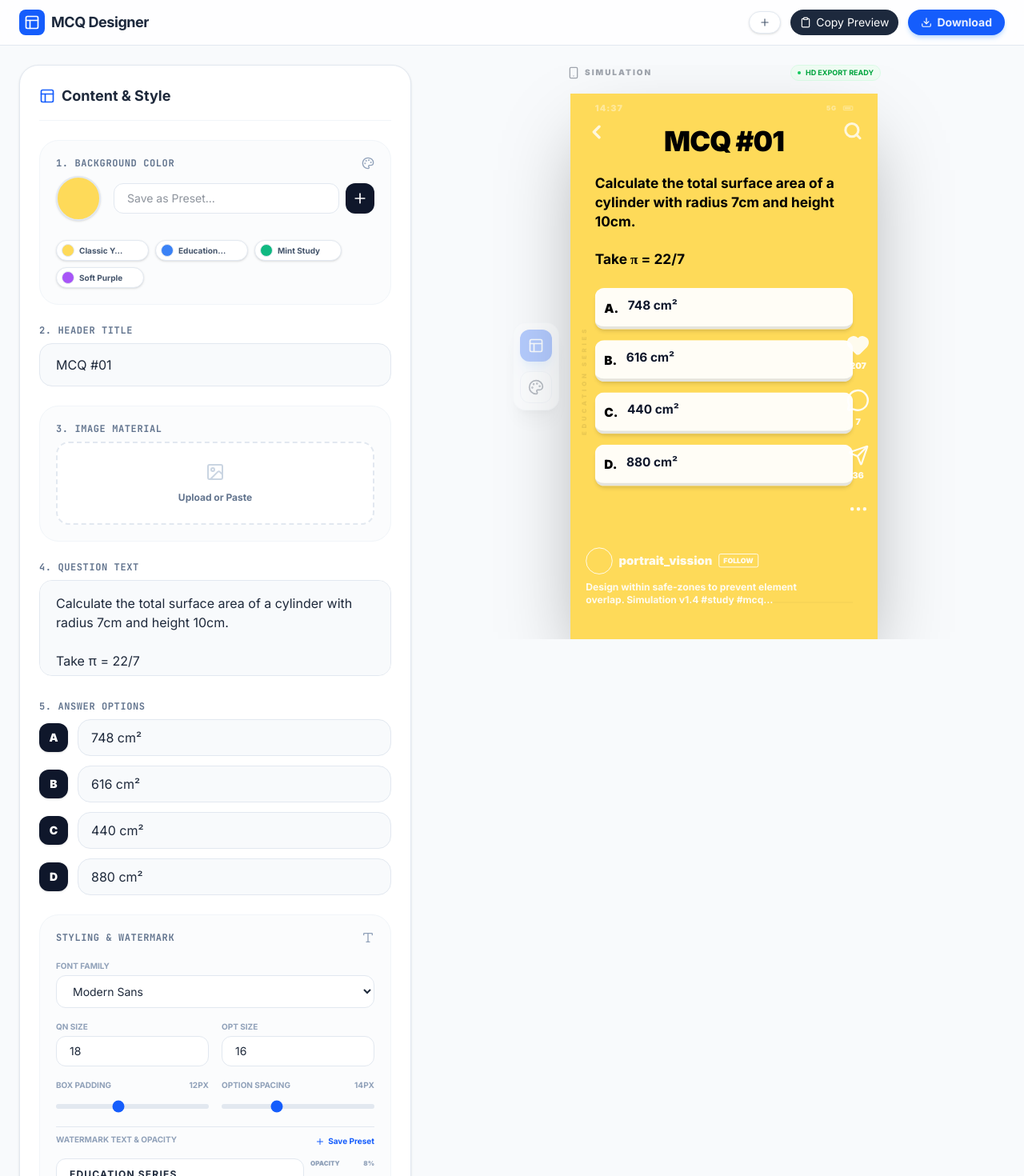
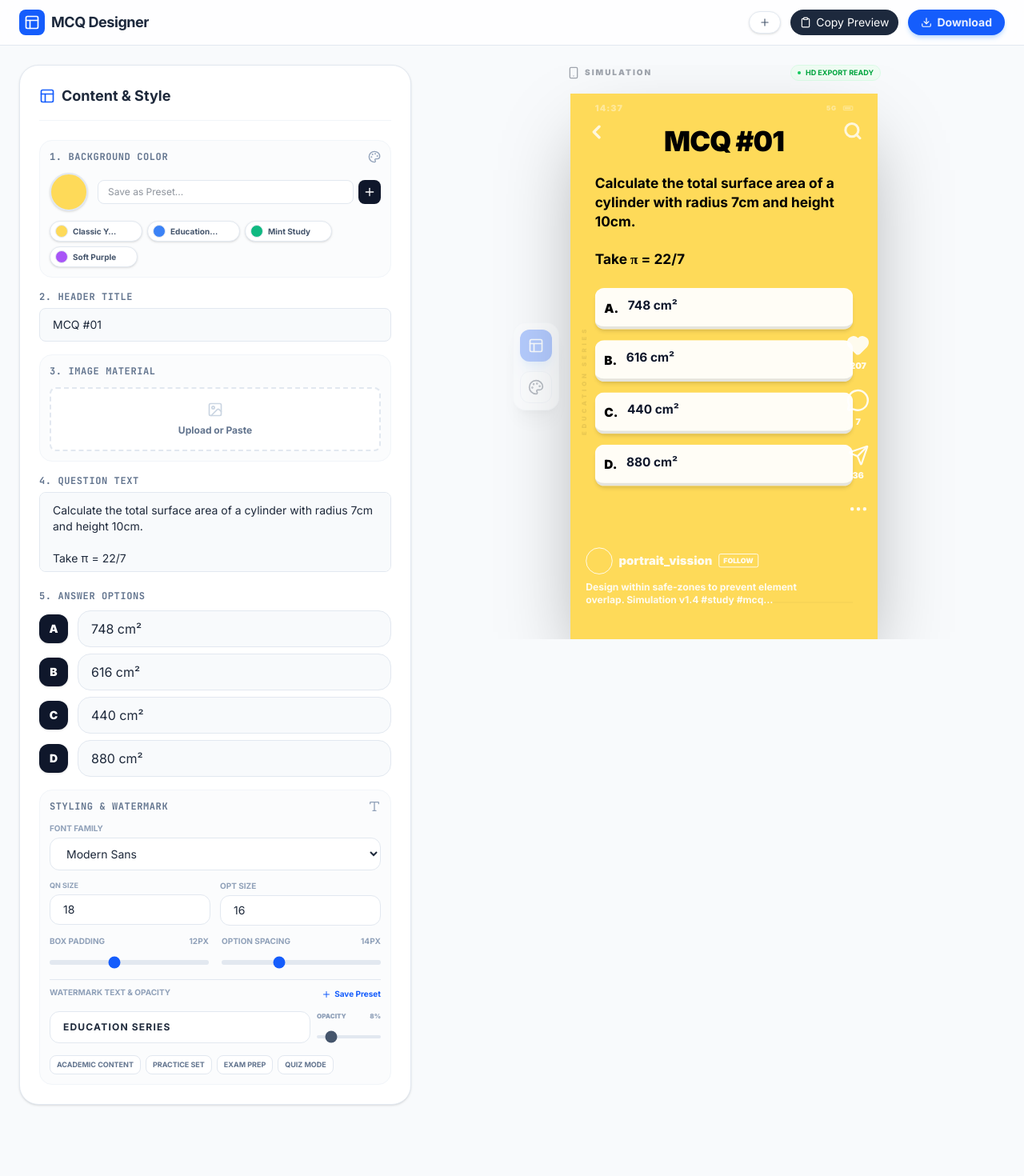
Before and after one commit to LongJumpingWolf/CorpusMedicus, a React (Vite) app: page / in a window 1280 px wide. Shown: the top 1470 px of the page at 80% size. Built offline with nearby package versions, Linux system fonts and the light colour scheme.

Commit message:
style: reduce padding in tools panel for compact look
Reduce section spacing, container padding, border radius, and input gaps.

```diff
--- a/src/App.tsx
+++ b/src/App.tsx
@@ -310,18 +310,18 @@ export default function App() {
                 <h2 className="text-lg font-bold">Content & Style</h2>
               </div>
 
-              <div className="space-y-6">
+              <div className="space-y-4">
 
                 {/* 1. Color Palette (NEW TOP POSITION) */}
-                <div className="bg-slate-50/50 p-5 rounded-3xl border border-slate-100 space-y-4">
-                  <div className="flex items-center justify-between mb-2">
+                <div className="bg-slate-50/50 p-3 rounded-2xl border border-slate-100 space-y-3">
+                  <div className="flex items-center justify-between">
                     <span className="text-xs font-bold uppercase text-slate-500 tracking-wider font-mono">1. Background Color</span>
                     <Palette className="w-4 h-4 text-slate-400" />
                   </div>
 
-                  <div className="flex gap-4 items-center">
+                  <div className="flex gap-3 items-center">
                     <div
-                      className="w-14 h-14 rounded-full border-2 border-slate-200 shadow-sm relative overflow-hidden shrink-0 group hover:border-blue-500 hover:scale-105 transition-all cursor-pointer"
+                      className="w-12 h-12 rounded-full border-2 border-slate-200 shadow-sm relative overflow-hidden shrink-0 group hover:border-blue-500 hover:scale-105 transition-all cursor-pointer"
                       style={{ backgroundColor: data.backgroundColor }}
                     >
                       <input
@@ -331,24 +331,24 @@ export default function App() {
                         className="absolute inset-[-10px] w-[calc(100%+20px)] h-[calc(100%+20px)] cursor-pointer opacity-0"
                       />
                     </div>
-                    <div className="flex-1 flex gap-2">
+                    <div className="flex-1 flex gap-1.5">
                       <input
                         type="text"
                         value={newPresetName}
                         onChange={(e) => setNewPresetName(e.target.value)}
-                        className="flex-1 bg-white border border-slate-200 rounded-xl px-4 py-2 text-sm"
+                        className="flex-1 bg-white border border-slate-200 rounded-lg px-3 py-1.5 text-xs"
                         placeholder="Save as Preset..."
                       />
                       <button
                         onClick={savePreset}
-                        className="bg-slate-900 text-white p-2 rounded-xl hover:bg-slate-800"
+                        className="bg-slate-900 text-white p-1.5 rounded-lg hover:bg-slate-800"
                       >
-                        <Plus className="w-5 h-5" />
+                        <Plus className="w-4 h-4" />
                       </button>
                     </div>
                   </div>
 
-                  <div className="flex flex-wrap gap-2 pt-2">
+                  <div className="flex flex-wrap gap-1.5">
                     {data.presets.map(p => (
                       <div
                         key={p.id}
@@ -375,33 +375,33 @@ export default function App() {
 
                 {/* 2. Header Title */}
                 <div>
-                  <label className="block text-xs font-bold uppercase text-slate-500 mb-2 tracking-wider font-mono">2. Header Title</label>
+                  <label className="block text-xs font-bold uppercase text-slate-500 mb-1.5 tracking-wider font-mono">2. Header Title</label>
                   <input
                     type="text"
                     value={data.title}
                     onChange={(e) => setData({ ...data, title: e.target.value })}
-                    className="w-full bg-slate-50 border border-slate-200 rounded-2xl px-5 py-3.5 font-medium"
+                    className="w-full bg-slate-50 border border-slate-200 rounded-lg px-4 py-2.5 font-medium text-sm"
                     placeholder="MCQ Title..."
                   />
                 </div>
 
                 {/* 3. Image Section */}
-                <div className="bg-slate-50/50 p-5 rounded-3xl border border-slate-100 space-y-4">
-                  <label className="block text-xs font-bold uppercase text-slate-500 mb-2 tracking-wider font-mono">3. Image Material</label>
+                <div className="bg-slate-50/50 p-3 rounded-2xl border border-slate-100 space-y-3">
+                  <label className="block text-xs font-bold uppercase text-slate-500 tracking-wider font-mono">3. Image Material</label>
                   {!data.imageUrl ? (
                     <div
-                      className="border-2 border-dashed border-slate-200 rounded-2xl p-6 flex flex-col items-center justify-center gap-3 cursor-pointer hover:border-blue-400 hover:bg-blue-50/50 transition-all bg-white"
+                      className="border-2 border-dashed border-slate-200 rounded-lg p-4 flex flex-col items-center justify-center gap-2 cursor-pointer hover:border-blue-400 hover:bg-blue-50/50 transition-all bg-white"
                       onClick={() => fileInputRef.current?.click()}
                     >
-                      <ImageIcon className="w-6 h-6 text-slate-300" />
+                      <ImageIcon className="w-5 h-5 text-slate-300" />
                       <p className="text-xs font-bold text-slate-500">Upload or Paste</p>
                       <input ref={fileInputRef} type="file" accept="image/*" className="hidden" onChange={handleImageChange} />
                     </div>
                   ) : (
-                    <div className="space-y-4">
-                      <div className="grid grid-cols-2 gap-4">
+                    <div className="space-y-2.5">
+                      <div className="grid grid-cols-2 gap-3">
                          <div>
-                            <label className="block text-[10px] font-bold text-slate-400 uppercase mb-1">Height</label>
+                            <label className="block text-[9px] font-bold text-slate-400 uppercase mb-1">Height</label>
                             <input
                               type="range" min="80" max="400"
                               value={data.imageSettings.height}
@@ -436,19 +436,19 @@ export default function App() {
 
                 {/* 4. Question Text */}
                 <div>
-                  <label className="block text-xs font-bold uppercase text-slate-500 mb-2 tracking-wider font-mono">4. Question Text</label>
+                  <label className="block text-xs font-bold uppercase text-slate-500 mb-1.5 tracking-wider font-mono">4. Question Text</label>
                   <textarea
                     value={data.question}
                     onChange={(e) => setData({ ...data, question: e.target.value })}
-                    className="w-full bg-slate-50 border border-slate-200 rounded-2xl px-5 py-4 min-h-[120px] font-medium resize-none"
+                    className="w-full bg-slate-50 border border-slate-200 rounded-lg px-4 py-3 min-h-[100px] font-medium text-sm resize-none"
                     placeholder="Enter question details..."
                   />
                 </div>
 
                 {/* 5. Answer Options */}
-                <div className="space-y-4">
-                  <label className="block text-xs font-bold uppercase text-slate-500 mb-2 tracking-wider font-mono">5. Answer Options</label>
-                  <div className="space-y-3">
+                <div className="space-y-2.5">
+                  <label className="block text-xs font-bold uppercase text-slate-500 tracking-wider font-mono">5. Answer Options</label>
+                  <div className="space-y-2">
                     {Object.entries(data.options).map(([key, value]) => (
                       <div key={key} className="flex gap-3 items-center group">
                         <div className="bg-slate-900 text-white w-9 h-9 rounded-xl flex items-center justify-center font-black text-sm shrink-0 shadow-sm">
@@ -467,13 +467,13 @@ export default function App() {
                 </div>
 
                 {/* Typography & Layout Settings */}
-                <div className="bg-slate-50/50 p-5 rounded-3xl border border-slate-100 space-y-5">
+                <div className="bg-slate-50/50 p-3 rounded-2xl border border-slate-100 space-y-3">
                   <div className="flex items-center justify-between">
                     <span className="text-xs font-bold uppercase text-slate-500 tracking-wider font-mono">Styling & Watermark</span>
                     <Type className="w-4 h-4 text-slate-400" />
                   </div>
 
-                  <div className="space-y-4">
+                  <div className="space-y-3">
                     {/* Font Family */}
                     <div>
                       <label className="block text-[10px] font-bold text-slate-400 uppercase mb-1">Font Family</label>
@@ -486,10 +486,10 @@ export default function App() {
                       </select>
                     </div>
 
-                    <div className="grid grid-cols-2 gap-4">
+                    <div className="grid grid-cols-2 gap-3">
                       {/* Q Size */}
                       <div>
-                        <label className="block text-[10px] font-bold text-slate-400 uppercase mb-1">Qn Size</label>
+                        <label className="block text-[9px] font-bold text-slate-400 uppercase mb-1">Qn Size</label>
                         <input
                           type="number"
                           value={data.fontSettings.questionSize}
```
